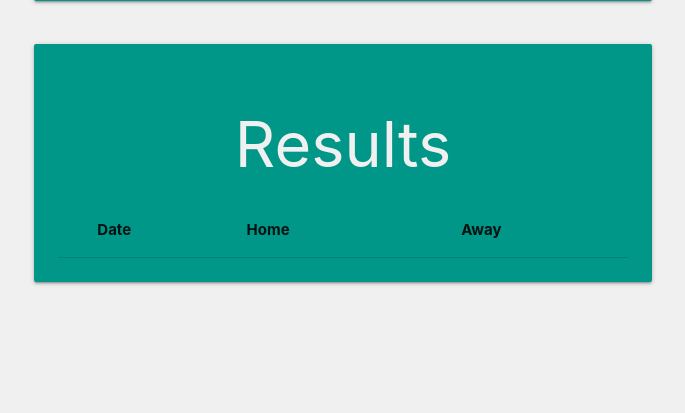
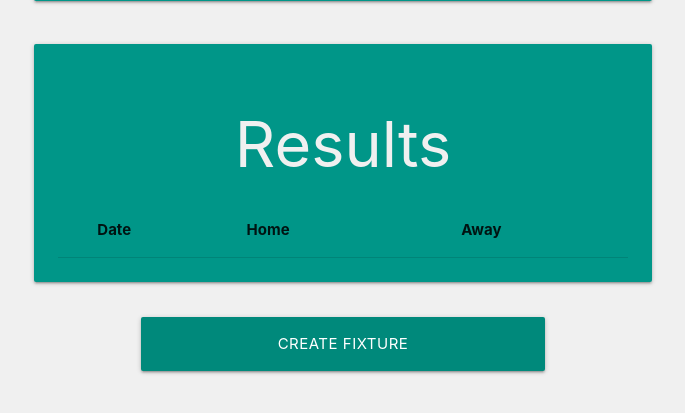
Before and after one commit to TwoBitCliff/Football-Manager-App, a Flask app: page /get_fixtures in a window 1280 px wide. Shown: the part 308-721 px from the top of the page, without its empty margins (297-982 px from the left). Run offline with Flask 2, Linux system fonts and the light colour scheme; data that the repository does not hold is empty; some libraries are stand-ins or nearby versions.

Commit message:
Added Create Fixtures Button

```diff
--- a/templates/fixtures.html
+++ b/templates/fixtures.html
@@ -69,10 +69,10 @@
                     {% if session.user|lower == result.created_by|lower %}
                     {% if result.home_goals != "null" %}
                     <tr>
-            <td><a href="{{ url_for('update_result', result_id=result._id) }}" class="btn hide-on-small-only"><i
-                        class="fas fa-user-edit"></i></a>
-                <a href="{{ url_for('delete_result', result_id=result._id) }}" class="btn hide-on-small-only"><i
-                        class="fas fa-user-times"></i></a></td>
+                        <td><a href="{{ url_for('update_result', result_id=result._id) }}"
+                                class="btn hide-on-small-only"><i class="fas fa-user-edit"></i></a>
+                            <a href="{{ url_for('delete_result', result_id=result._id) }}"
+                                class="btn hide-on-small-only"><i class="fas fa-user-times"></i></a></td>
                         <td>{{ result.date }}</td>
                         <td>{{ result.home_team }}</td>
                         <td>{{ result.home_goals }} - {{ result.away_goals }}</td>
@@ -90,8 +90,16 @@
     </div>
 </div>
 
+<!-- Create Fixtures button -->
 
-
-
+<div class="row">
+    <div class="col m4 offset-m4">
+        <a href="{{ url_for('add_fixture') }}">
+            <button type="submit" class="col s12 btn-large teal darken-1">
+                Create Fixture
+            </button>
+        </a>
+    </div>
+</div>
 
 {% endblock %}
```
Lines whose indentation alone changed are shown as unchanged.
